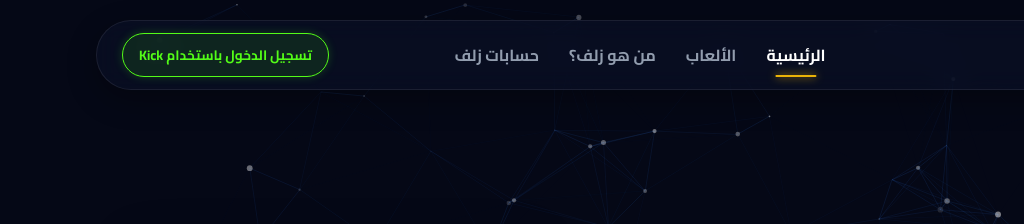
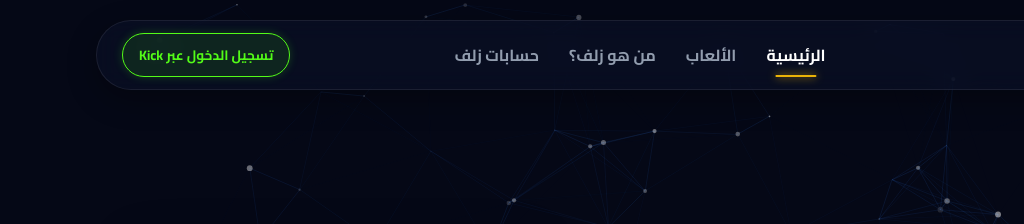
Before and after one commit to x2awsss/zlfgamees, a website: page Public/zlf.html in a window 1280 px wide. Shown: the top 224 px of the page, 0-1024 px from the left. Drawn offline with nearby package versions, Linux system fonts and the light colour scheme; no server answers.

Commit message:
Update zlf.html

```diff
--- a/Public/zlf.html
+++ b/Public/zlf.html
@@ -1059,7 +1059,7 @@
 
         <!-- منطقة تسجيل الدخول -->
         <div id="auth-area" class="auth-area">
-            <a href="/login" id="kick-login-btn" class="btn-login-kick">تسجيل الدخول باستخدام Kick</a>
+            <a href="/login" id="kick-login-btn" class="btn-login-kick">تسجيل الدخول عبر Kick</a>
         </div>
     </nav>
 
```
